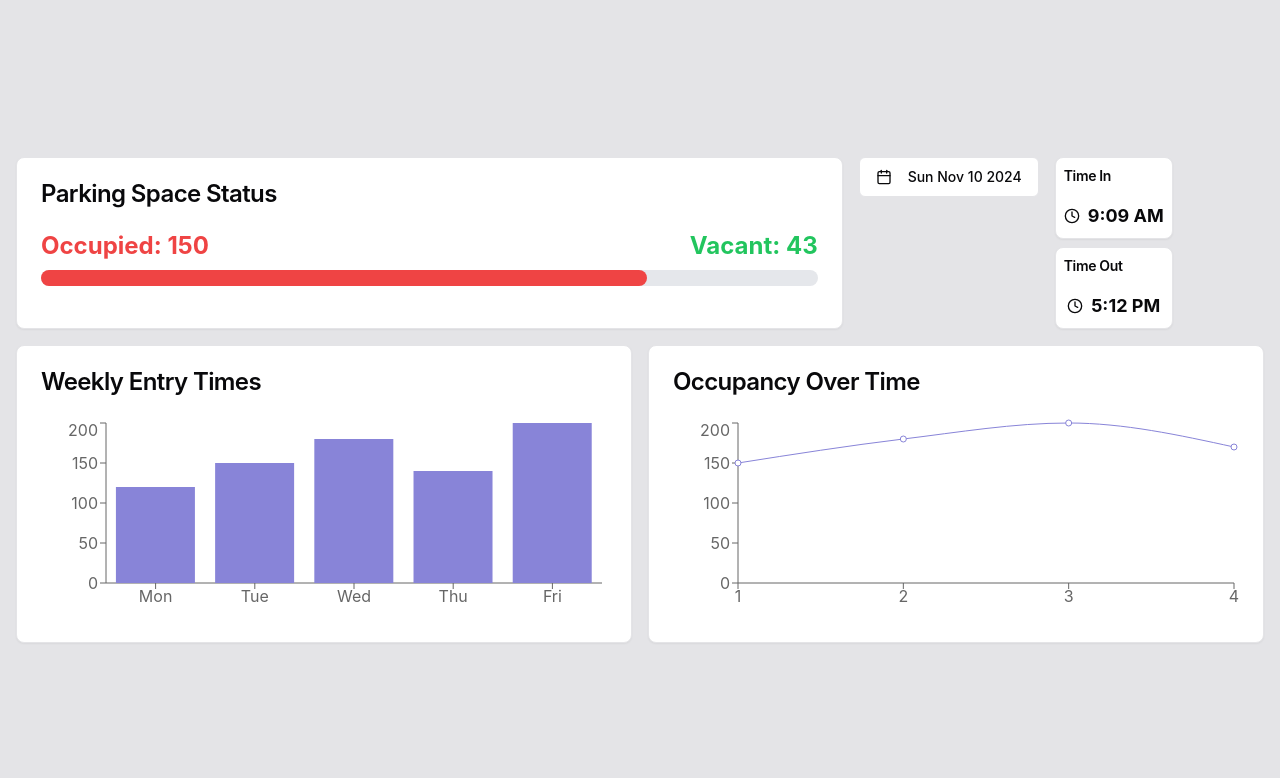
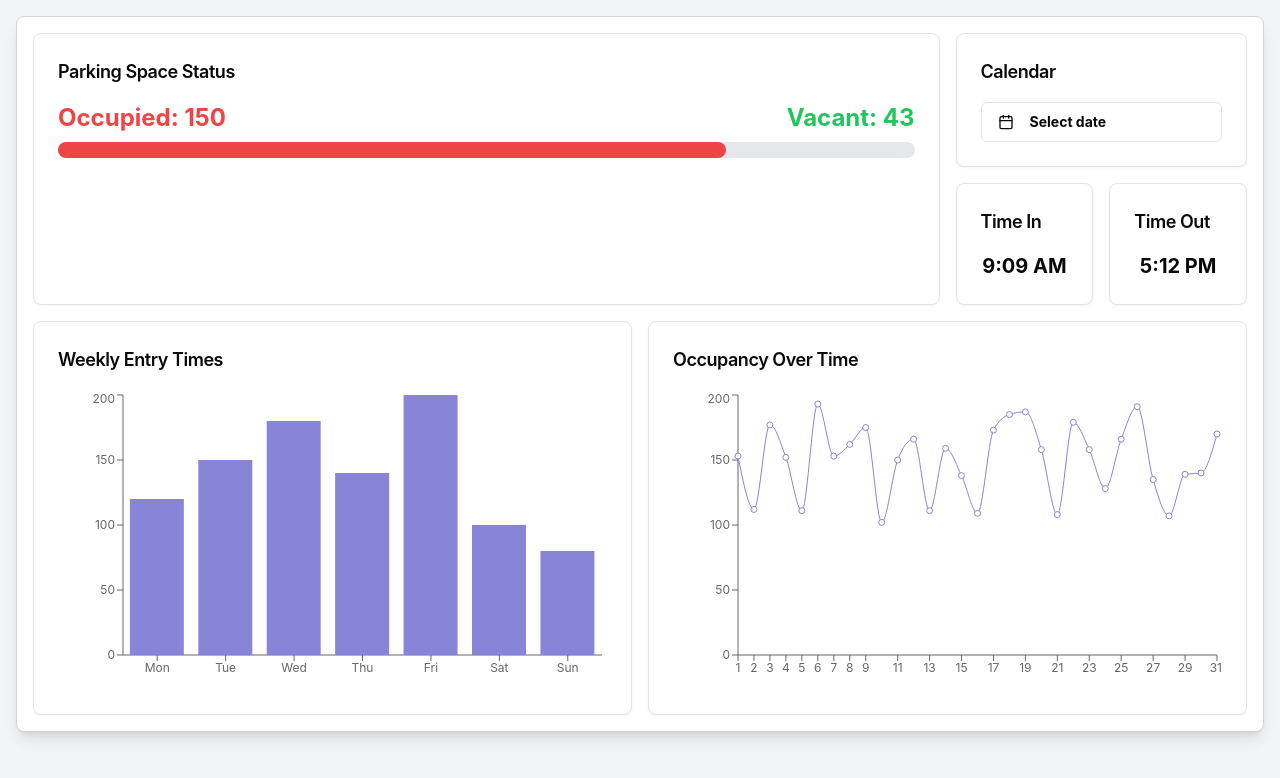
Before and after one commit to dev-eloper-365/ParkingDashboard_SRP, a React (Vite) app in the folder frontend/: page /user in a window 1280 px wide. Shown: the top 778 px of the page. Built offline with nearby package versions, Linux system fonts and the light colour scheme.

Commit message:
Update UserDashboard.tsx

```diff
--- a/frontend/src/components/UserDashboard.tsx
+++ b/frontend/src/components/UserDashboard.tsx
@@ -1,15 +1,13 @@
-import { useState } from "react";
-import { Calendar as CalendarIcon, Clock } from "lucide-react";
-import { Button } from "@/components/ui/button";
-import { Card, CardContent, CardHeader, CardTitle } from "@/components/ui/card";
-import { Bar, BarChart, ResponsiveContainer, XAxis, YAxis } from "recharts";
-import { LineChart, Line } from "recharts";
-import {
-  Popover,
-  PopoverContent,
-  PopoverTrigger,
-} from "@/components/ui/popover";
-import { Calendar } from "@/components/ui/calendar";
+'use client'
+
+import { useState } from 'react'
+import { Calendar as CalendarIcon } from "lucide-react"
+import { Button } from "@/components/ui/button"
+import { Card, CardContent, CardHeader, CardTitle } from "@/components/ui/card"
+import { Bar, BarChart, ResponsiveContainer, XAxis, YAxis } from "recharts"
+import { LineChart, Line } from "recharts"
+import { Popover, PopoverContent, PopoverTrigger } from "@/components/ui/popover"
+import { Calendar } from "@/components/ui/calendar"
 
 const entryData = [
   { day: "Mon", entries: 120 },
@@ -17,53 +15,53 @@ const entryData = [
   { day: "Wed", entries: 180 },
   { day: "Thu", entries: 140 },
   { day: "Fri", entries: 200 },
-];
+  { day: "Sat", entries: 100 },
+  { day: "Sun", entries: 80 },
+]
 
-const occupancyData = [
-  { week: 1, occupancy: 150 },
-  { week: 2, occupancy: 180 },
-  { week: 3, occupancy: 200 },
-  { week: 4, occupancy: 170 },
-];
+const occupancyData = Array.from({ length: 31 }, (_, i) => ({
+  day: i + 1,
+  occupancy: Math.floor(Math.random() * 100) + 100, // Random occupancy between 100 and 200
+}))
 
 export default function UserDashboard() {
-  const [date, setDate] = useState<Date | undefined>(new Date());
+  const [date, setDate] = useState<Date | undefined>(new Date())
 
   return (
-    <div className="container mx-auto p-4 space-y-4">
-      <div className="grid grid-cols-1 md:grid-cols-3 gap-4">
-        <Card className="md:col-span-2">
-          <CardHeader>
-            <CardTitle>Parking Space Status</CardTitle>
+    <div className="h-screen w-full overflow-auto p-4 bg-gray-100">
+      <div className="container mx-auto p-4 space-y-4 bg-white border border-gray-300 rounded-lg shadow-lg">
+
+        <div className="grid grid-cols-1 md:grid-cols-4 gap-4 flex-none">
+          <Card className="md:col-span-3">
+            <CardHeader className="pb-2">
+              <CardTitle className="text-lg font-semibold">Parking Space Status</CardTitle>
             </CardHeader>
-          <CardContent>
+            <CardContent className="pt-2">
               <div className="flex justify-between items-center mb-2">
                 <div>
-                <span className="text-red-500 text-2xl font-bold">
-                  Occupied: 150
-                </span>
+                  <span className="text-red-500 text-2xl font-bold">Occupied: 150</span>
                 </div>
                 <div>
-                <span className="text-green-500 text-2xl font-bold">
-                  Vacant: 43
-                </span>
+                  <span className="text-green-500 text-2xl font-bold">Vacant: 43</span>
                 </div>
               </div>
               <div className="w-full bg-gray-200 rounded-full h-4">
-              <div
-                className="bg-red-500 h-4 rounded-full"
-                style={{ width: "78%" }}
-              ></div>
+                <div className="bg-red-500 h-4 rounded-full" style={{ width: '78%' }}></div>
               </div>
             </CardContent>
           </Card>
 
-        <div className="flex flex-col md:flex-row gap-4">
+          <div className="flex flex-col gap-4">
+            <Card className="flex-grow">
+              <CardHeader className="pb-2">
+                <CardTitle className="text-lg font-semibold">Calendar</CardTitle>
+              </CardHeader>
+              <CardContent className="pt-2">
                 <Popover>
                   <PopoverTrigger asChild>
-              <Button variant="outline" className="w-full md:w-auto">
+                    <Button variant="outline" className="w-full justify-start text-left font-bold">
                       <CalendarIcon className="mr-2 h-4 w-4" />
-                {date ? date.toDateString() : "Select date"}
+                      Select date
                     </Button>
                   </PopoverTrigger>
                   <PopoverContent className="w-auto p-0">
@@ -75,27 +73,27 @@ export default function UserDashboard() {
                     />
                   </PopoverContent>
                 </Popover>
+              </CardContent>
+            </Card>
 
-          <div className="flex flex-col gap-2">
+            <div className="grid grid-cols-2 gap-4">
               <Card>
-              <CardHeader className="p-2">
-                <CardTitle className="text-sm">Time In</CardTitle>
+                <CardHeader className="pb-2">
+                  <CardTitle className="text-lg font-semibold">Time In</CardTitle>
                 </CardHeader>
-              <CardContent className="p-2">
-                <div className="flex items-center justify-center text-lg font-bold">
-                  <Clock className="mr-2 h-4 w-4" />
+                <CardContent className="pt-2">
+                  <div className="flex items-center justify-center text-xl font-bold">
                     9:09 AM
                   </div>
                 </CardContent>
               </Card>
 
               <Card>
-              <CardHeader className="p-2">
-                <CardTitle className="text-sm">Time Out</CardTitle>
+                <CardHeader className="pb-2">
+                  <CardTitle className="text-lg font-semibold">Time Out</CardTitle>
                 </CardHeader>
-              <CardContent className="p-2">
-                <div className="flex items-center justify-center text-lg font-bold">
-                  <Clock className="mr-2 h-4 w-4" />
+                <CardContent className="pt-2">
+                  <div className="flex items-center justify-center text-xl font-bold">
                     5:12 PM
                   </div>
                 </CardContent>
@@ -104,31 +102,31 @@ export default function UserDashboard() {
           </div>
         </div>
 
-      <div className="grid grid-cols-1 md:grid-cols-2 gap-4">
-        <Card>
-          <CardHeader>
-            <CardTitle>Weekly Entry Times</CardTitle>
+        <div className="grid grid-cols-1 md:grid-cols-2 gap-4 flex-grow">
+          <Card className="flex flex-col">
+            <CardHeader className="pb-2">
+              <CardTitle className="text-lg font-semibold">Weekly Entry Times</CardTitle>
             </CardHeader>
-          <CardContent>
-            <ResponsiveContainer width="100%" height={200}>
+            <CardContent className="pt-2 flex-grow">
+              <ResponsiveContainer width="100%" height={300}>
                 <BarChart data={entryData}>
-                <XAxis dataKey="day" />
-                <YAxis />
+                  <XAxis dataKey="day" tick={{ fontSize: 12 }} />
+                  <YAxis tick={{ fontSize: 12 }} />
                   <Bar dataKey="entries" fill="#8884d8" />
                 </BarChart>
               </ResponsiveContainer>
             </CardContent>
           </Card>
 
-        <Card>
-          <CardHeader>
-            <CardTitle>Occupancy Over Time</CardTitle>
+          <Card className="flex flex-col">
+            <CardHeader className="pb-2">
+              <CardTitle className="text-lg font-semibold">Occupancy Over Time</CardTitle>
             </CardHeader>
-          <CardContent>
-            <ResponsiveContainer width="100%" height={200}>
+            <CardContent className="pt-2 flex-grow">
+              <ResponsiveContainer width="100%" height={300}>
                 <LineChart data={occupancyData}>
-                <XAxis dataKey="week" />
-                <YAxis />
+                  <XAxis dataKey="day" tick={{ fontSize: 12 }} />
+                  <YAxis tick={{ fontSize: 12 }} />
                   <Line type="monotone" dataKey="occupancy" stroke="#8884d8" />
                 </LineChart>
               </ResponsiveContainer>
@@ -136,5 +134,6 @@ export default function UserDashboard() {
           </Card>
         </div>
       </div>
-  );
+    </div>
+  )
 }
```
Lines whose indentation alone changed are shown as unchanged.
